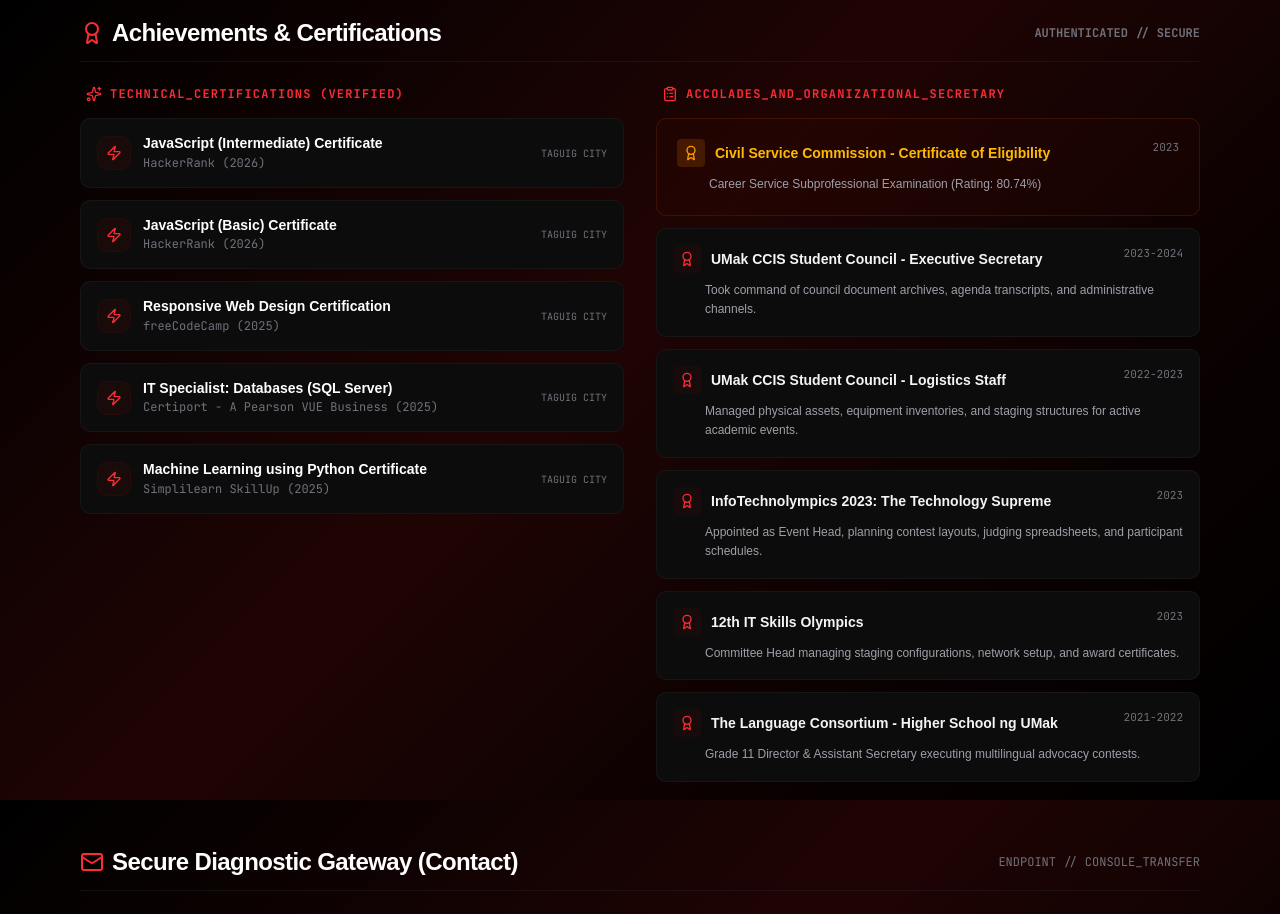
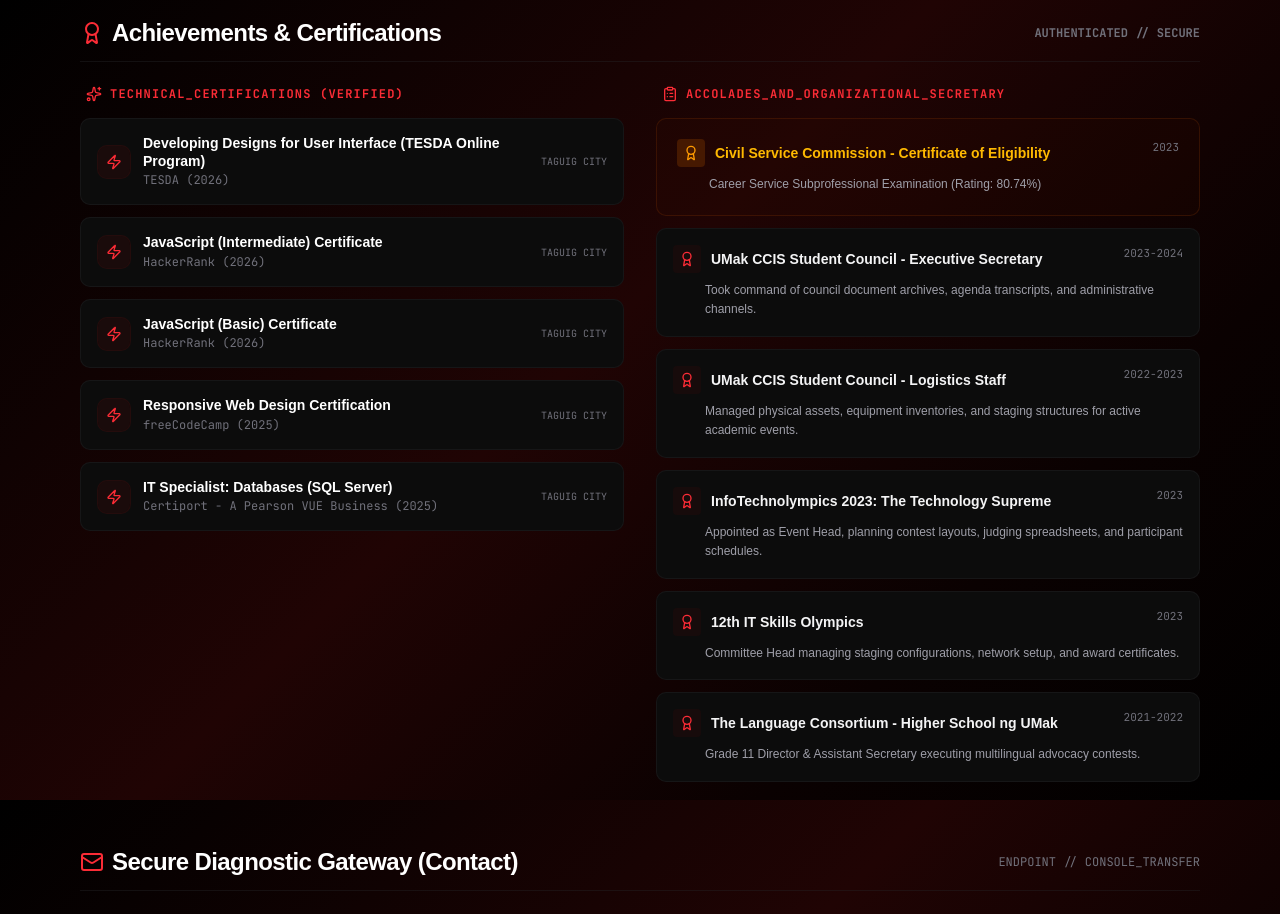
Before and after one commit to crimsonshiii/jnfb-crimson-com-v2-official, a React (Vite) app: page / in a window 1280 px wide. Shown: the part 4800-5714 px from the top of the page. Built offline with nearby package versions, Linux system fonts and the light colour scheme.

Commit message:
feat(data): update certifications list
Add TESDA UI design certification and remove obsolete machine learning entry.

```diff
--- a/src/data.ts
+++ b/src/data.ts
@@ -351,6 +351,13 @@ export const jnfbAchievements: Achievement[] = [
 
 export const jnfbCertifications: Certification[] = [
   {
+    id: "tesda-ddui",
+    title: "Developing Designs for User Interface (TESDA Online Program)",
+    issuer: "TESDA",
+    location: "Taguig City, Metro Manila",
+    year: "2026"
+  },
+  {
     id: "hr-js-intermediate",
     title: "JavaScript (Intermediate) Certificate",
     issuer: "HackerRank",
@@ -378,11 +385,4 @@ export const jnfbCertifications: Certification[] = [
     location: "Taguig City, Metro Manila",
     year: "2025"
   },
-  {
-    id: "simplilearn-ml",
-    title: "Machine Learning using Python Certificate",
-    issuer: "Simplilearn SkillUp",
-    location: "Taguig City, Metro Manila",
-    year: "2025"
-  }
 ];
```
